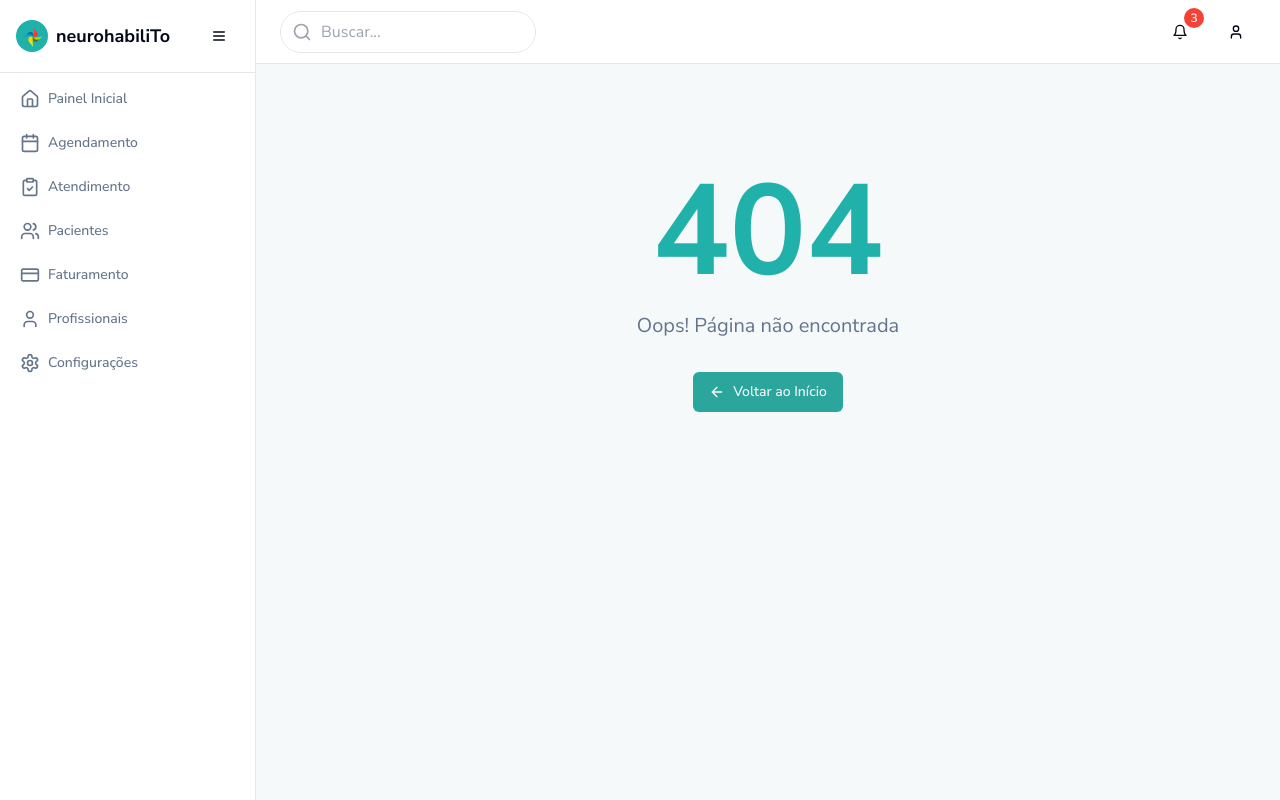
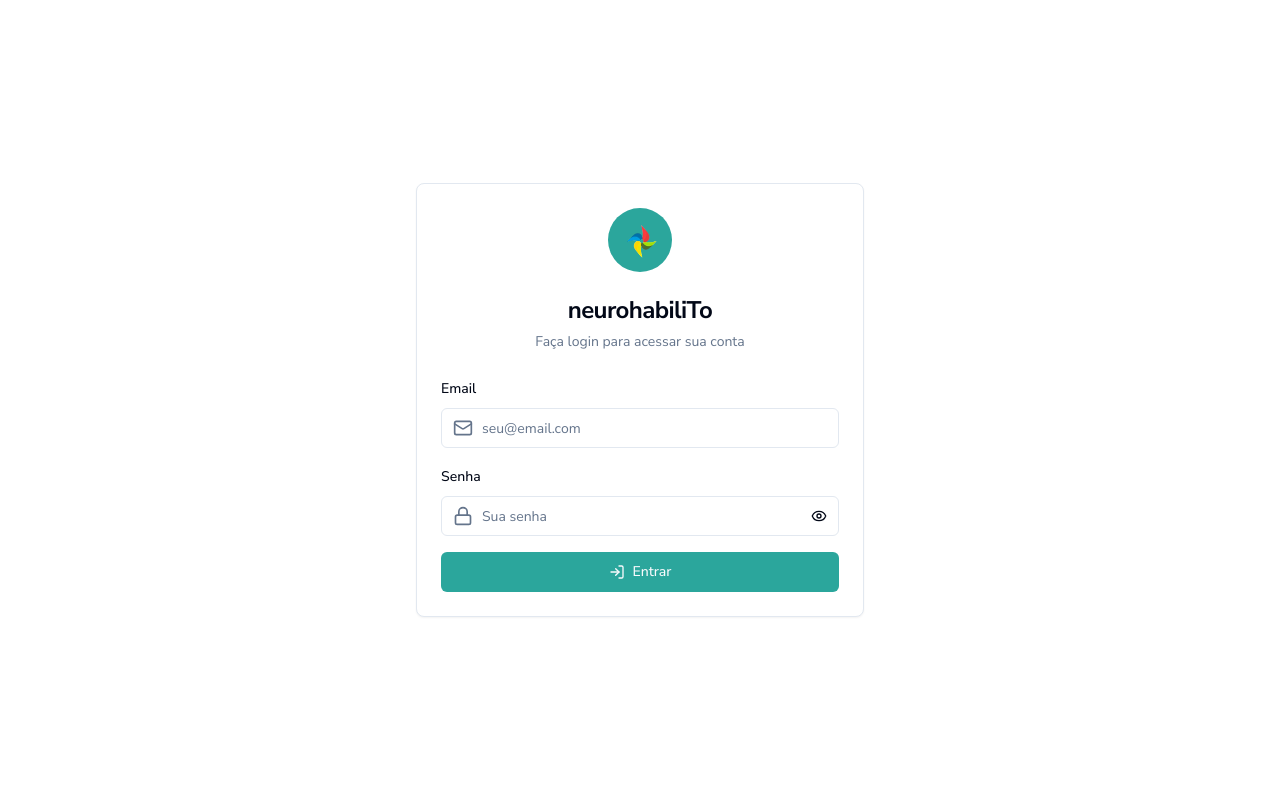
Before and after one commit to GabrielGNM/clinica-ana-eixo-8, a React (Vite) app: page /login in a window 1280 px wide. Before the commit this address had no page. Built offline with nearby package versions, Linux system fonts and the light colour scheme.

Commit message:
Add Login page

```diff
--- a/src/App.tsx
+++ b/src/App.tsx
@@ -7,7 +7,8 @@ import Index from "./pages/Index";
 import Agendamento from "./pages/Agendamento";
 import Atendimento from "./pages/Atendimento";
 import Pacientes from "./pages/Pacientes";
-import Profissionais from "./pages/Profissionais"; // Import Profissionais
+import Profissionais from "./pages/Profissionais";
+import Login from "./pages/Login";
 import NotFound from "./pages/NotFound";
 
 const queryClient = new QueryClient();
@@ -20,10 +21,11 @@ const App = () => (
       <BrowserRouter>
         <Routes>
           <Route path="/" element={<Index />} />
+          <Route path="/login" element={<Login />} />
           <Route path="/agendamento" element={<Agendamento />} />
           <Route path="/atendimento" element={<Atendimento />} />
           <Route path="/pacientes" element={<Pacientes />} />
-          <Route path="/profissionais" element={<Profissionais />} /> {/* Add Profissionais route */}
+          <Route path="/profissionais" element={<Profissionais />} />
           {/* ADD ALL CUSTOM ROUTES ABOVE THE CATCH-ALL "*" ROUTE */}
           <Route path="*" element={<NotFound />} />
         </Routes>
--- /dev/null
+++ b/src/pages/Login.tsx
@@ -0,0 +1,167 @@
+import { useState } from "react";
+import { useForm } from "react-hook-form";
+import { zodResolver } from "@hookform/resolvers/zod";
+import { z } from "zod";
+import { Eye, EyeOff, Mail, Lock, LogIn } from "lucide-react";
+import { Button } from "@/components/ui/button";
+import { Input } from "@/components/ui/input";
+import { Label } from "@/components/ui/label";
+import { Card, CardContent, CardDescription, CardHeader, CardTitle } from "@/components/ui/card";
+import { useToast } from "@/hooks/use-toast";
+import logo from "@/assets/logo.png";
+
+const loginSchema = z.object({
+  email: z.string().trim().email({ message: "Email inválido" }).max(255, { message: "Email deve ter menos de 255 caracteres" }),
+  password: z.string().trim().nonempty({ message: "Senha é obrigatória" }).min(4, { message: "Senha deve ter pelo menos 4 caracteres" })
+});
+
+type LoginFormData = z.infer<typeof loginSchema>;
+
+const Login = () => {
+  const [showPassword, setShowPassword] = useState(false);
+  const [isLoading, setIsLoading] = useState(false);
+  const { toast } = useToast();
+
+  const {
+    register,
+    handleSubmit,
+    formState: { errors },
+  } = useForm<LoginFormData>({
+    resolver: zodResolver(loginSchema),
+  });
+
+  const onSubmit = async (data: LoginFormData) => {
+    setIsLoading(true);
+
+    try {
+      const response = await fetch("https://localhost:7084/api/Auth/login", {
+        method: "POST",
+        headers: {
+          "Content-Type": "application/json",
+        },
+        body: JSON.stringify({
+          email: data.email,
+          password: data.password,
+        }),
+      });
+
+      if (response.ok) {
+        const result = await response.json();
+        toast({
+          title: "Login realizado com sucesso",
+          description: "Você será redirecionado em breve.",
+        });
+
+        // Aqui você pode salvar o token e redirecionar o usuário
+        console.log("Login successful:", result);
+        // localStorage.setItem("token", result.token);
+        // navigate("/");
+
+      } else {
+        const errorData = await response.json();
+        toast({
+          variant: "destructive",
+          title: "Erro no login",
+          description: errorData.message || "Credenciais inválidas",
+        });
+      }
+    } catch (error) {
+      toast({
+        variant: "destructive",
+        title: "Erro de conexão",
+        description: "Não foi possível conectar ao servidor. Tente novamente.",
+      });
+    } finally {
+      setIsLoading(false);
+    }
+  };
+
+  return (
+    <div className="min-h-screen bg-background flex items-center justify-center p-4">
+      <Card className="w-full max-w-md">
+        <CardHeader className="text-center">
+          <div className="flex justify-center mb-4">
+            <div className="w-16 h-16 rounded-full bg-primary flex items-center justify-center">
+              <img src={logo} alt="Logo" className="w-10 h-10" />
+            </div>
+          </div>
+          <CardTitle className="text-2xl font-bold text-foreground">neurohabiliTo</CardTitle>
+          <CardDescription className="text-muted-foreground">
+            Faça login para acessar sua conta
+          </CardDescription>
+        </CardHeader>
+
+        <CardContent>
+          <form onSubmit={handleSubmit(onSubmit)} className="space-y-4">
+            <div className="space-y-2">
+              <Label htmlFor="email" className="text-sm font-medium text-foreground">
+                Email
+              </Label>
+              <div className="relative">
+                <Mail className="absolute left-3 top-1/2 transform -translate-y-1/2 text-muted-foreground" size={20} />
+                <Input
+                  id="email"
+                  type="email"
+                  placeholder="seu@email.com"
+                  className="pl-10"
+                  {...register("email")}
+                />
+              </div>
+              {errors.email && (
+                <p className="text-sm text-destructive">{errors.email.message}</p>
+              )}
+            </div>
+
+            <div className="space-y-2">
+              <Label htmlFor="password" className="text-sm font-medium text-foreground">
+                Senha
+              </Label>
+              <div className="relative">
+                <Lock className="absolute left-3 top-1/2 transform -translate-y-1/2 text-muted-foreground" size={20} />
+                <Input
+                  id="password"
+                  type={showPassword ? "text" : "password"}
+                  placeholder="Sua senha"
+                  className="pl-10 pr-10"
+                  {...register("password")}
+                />
+                <Button
+                  type="button"
+                  variant="ghost"
+                  size="sm"
+                  className="absolute right-1 top-1/2 transform -translate-y-1/2 h-8 w-8 p-0"
+                  onClick={() => setShowPassword(!showPassword)}
+                >
+                  {showPassword ? <EyeOff size={16} /> : <Eye size={16} />}
+                </Button>
+              </div>
+              {errors.password && (
+                <p className="text-sm text-destructive">{errors.password.message}</p>
+              )}
+            </div>
+
+            <Button
+              type="submit"
+              className="w-full"
+              disabled={isLoading}
+            >
+              {isLoading ? (
+                <div className="flex items-center gap-2">
+                  <div className="w-4 h-4 border-2 border-current border-t-transparent animate-spin rounded-full" />
+                  Entrando...
+                </div>
+              ) : (
+                <div className="flex items-center gap-2">
+                  <LogIn size={16} />
+                  Entrar
+                </div>
+              )}
+            </Button>
+          </form>
+        </CardContent>
+      </Card>
+    </div>
+  );
+};
+
+export default Login;
```
